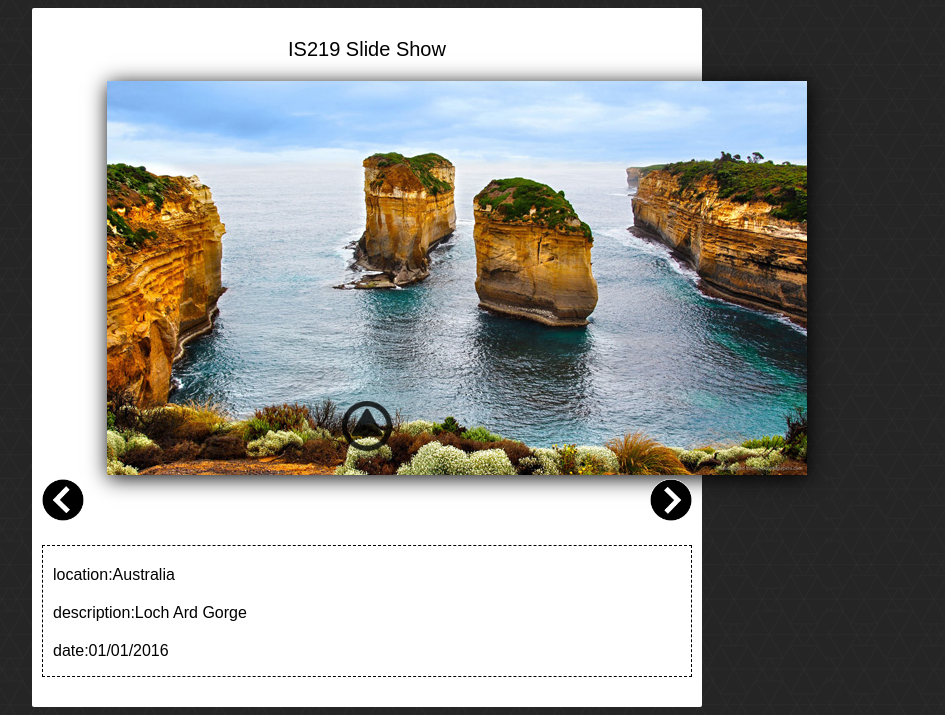
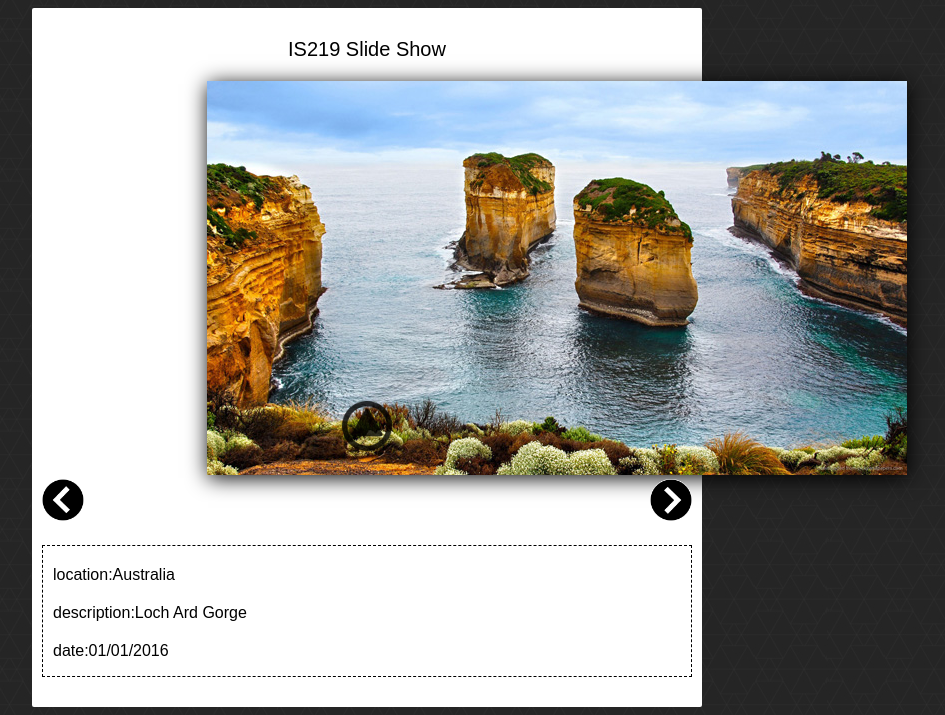
Before and after one commit to sungurovm/is219s16sungurovp2, a PHP site: page /index.html in a window 1280 px wide. Shown: the top 715 px of the page, without its empty margins (273-1218 px from the left). Run offline with PHP 8.4, Linux system fonts and the light colour scheme; grey boxes labelled with a size stand in for pictures from a placeholder-image service; some libraries are stand-ins or nearby versions.

Commit message:
moving left attempt 8

```diff
--- a/css/style.css
+++ b/css/style.css
@@ -38,6 +38,7 @@ body {
 
 .thumbnail {
 	position: relative;
+	left: 100px;
 	box-shadow: 1px 3px 20px 0px;
 }
 
```
